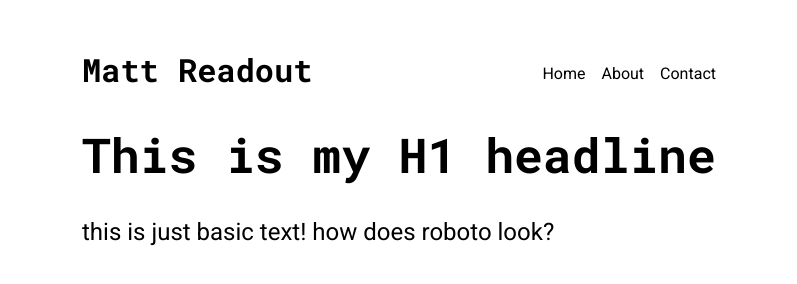
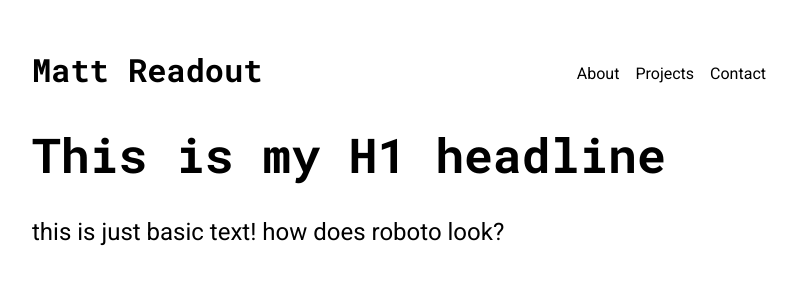
Before and after one commit to digitopolis/mr-portfolio, a Gatsby site: page / in a window 1280 px wide. Shown: the whole page, without its empty margins (233-1030 px from the left). Built offline with nearby package versions, Linux system fonts and the light colour scheme; Gatsby itself is replaced by a stand-in of ours.

Commit message:
add about, contact, projects pages

```diff
--- a/src/components/layout.js
+++ b/src/components/layout.js
@@ -8,14 +8,14 @@ const ListLink = props => (
 )
 
 export default ({ children }) => (
-  <div style={{ margin: `3rem auto`, maxWidth: 650, padding: `0 1rem` }}>
+  <div style={{ margin: `3rem auto`, maxWidth: 750, padding: `0 1rem` }}>
 		<header style={{ marginBottom: `1.5rem` }}>
 			<Link to="/" style={{ textShadow: `none`, backgroundImage: `none` }}>
 				<h3 style={{ display: `inline` }}>Matt Readout</h3>
 			</Link>
 			<ul style={{ listStyle: `none`, float: `right` }}>
-				<ListLink to="/">Home</ListLink>
-				<ListLink to="/about/">About</ListLink>
+				<ListLink to="/">About</ListLink>
+				<ListLink to="/projects/">Projects</ListLink>
 				<ListLink to="/contact/">Contact</ListLink>
 			</ul>
 		</header>
```
Also changed, not shown: src/pages/contact.js (added, +11 -0 lines), src/pages/projects.js (added, +11 -0 lines), src/pages/about.js (added).
